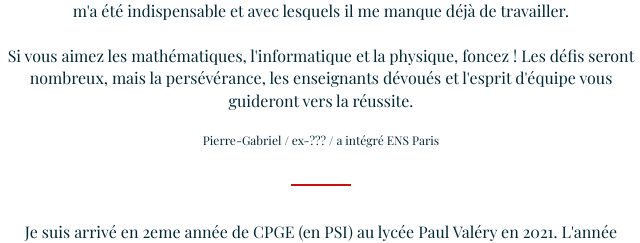
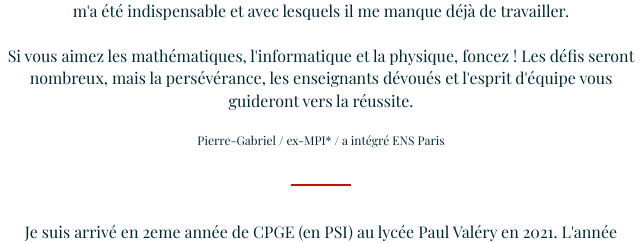
Before and after one commit to inesKKK/cpge-pv, a plain HTML site: page site-avec-template/temoignages.html in a window 1280 px wide. Shown: the part 986-1229 px from the top of the page, 319-959 px from the left. Drawn offline with nearby package versions, Linux system fonts and the light colour scheme.

Commit message:
Update temoignages.html

```diff
--- a/site-avec-template/temoignages.html
+++ b/site-avec-template/temoignages.html
@@ -118,7 +118,7 @@
 			Les défis seront nombreux, mais la persévérance, les enseignants dévoués
 			et l'esprit d'équipe vous guideront vers la réussite.
 		</p>
-                <p class="h1 text-size-12">Pierre-Gabriel / ex-??? / a intégré ENS Paris</p>
+                <p class="h1 text-size-12">Pierre-Gabriel / ex-MPI* / a intégré ENS Paris</p>
               </div>
 <!-- -->
 
```
